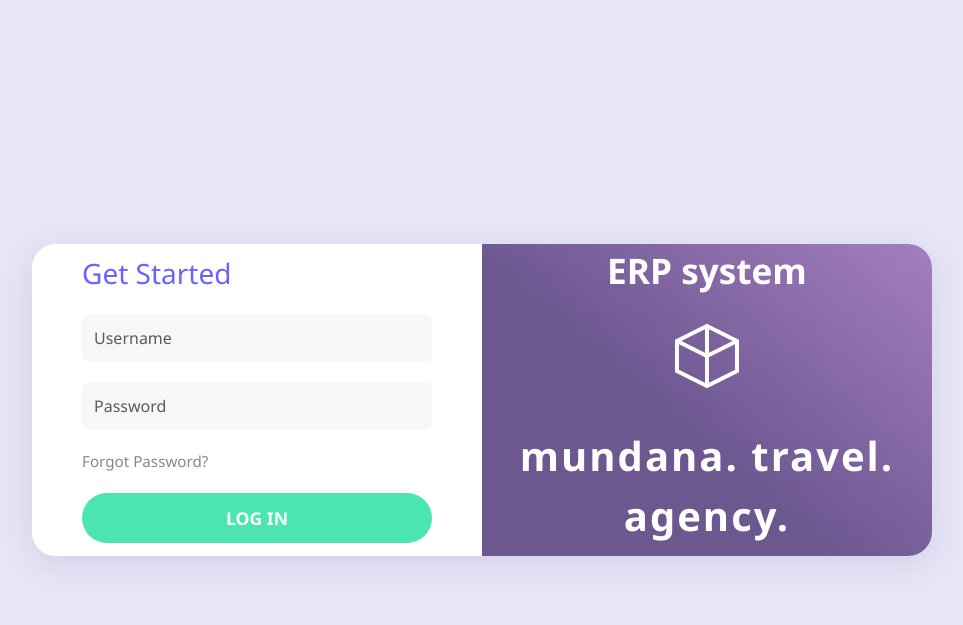
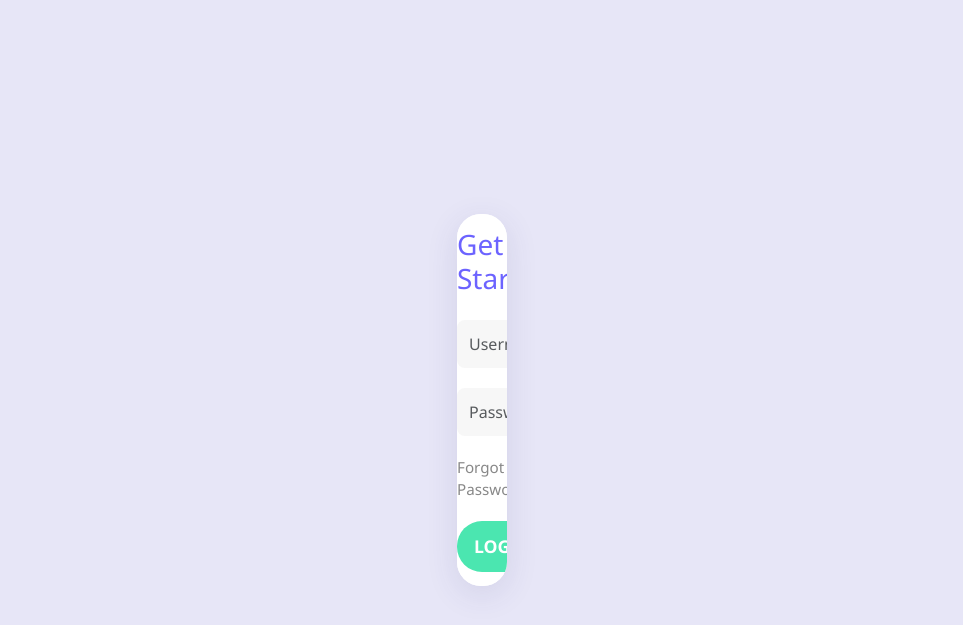
Before and after one commit to Amadoose/djangocrm, a Django app: page / in a window 1280 px wide. Shown: the top 625 px of the page, without its empty margins (158-1121 px from the left). Run offline with Django 5.2, Linux system fonts and the light colour scheme.

Commit message:
login page card

```diff
--- a/website/templates/login.html
+++ b/website/templates/login.html
@@ -24,7 +24,7 @@
             box-shadow: 0 8px 32px rgba(60, 60, 120, 0.12);
             overflow: hidden;
             display: flex;
-            width: 900px;
+            width: 50px;
             max-width: 98vw;
         }
         .split-container {
```
